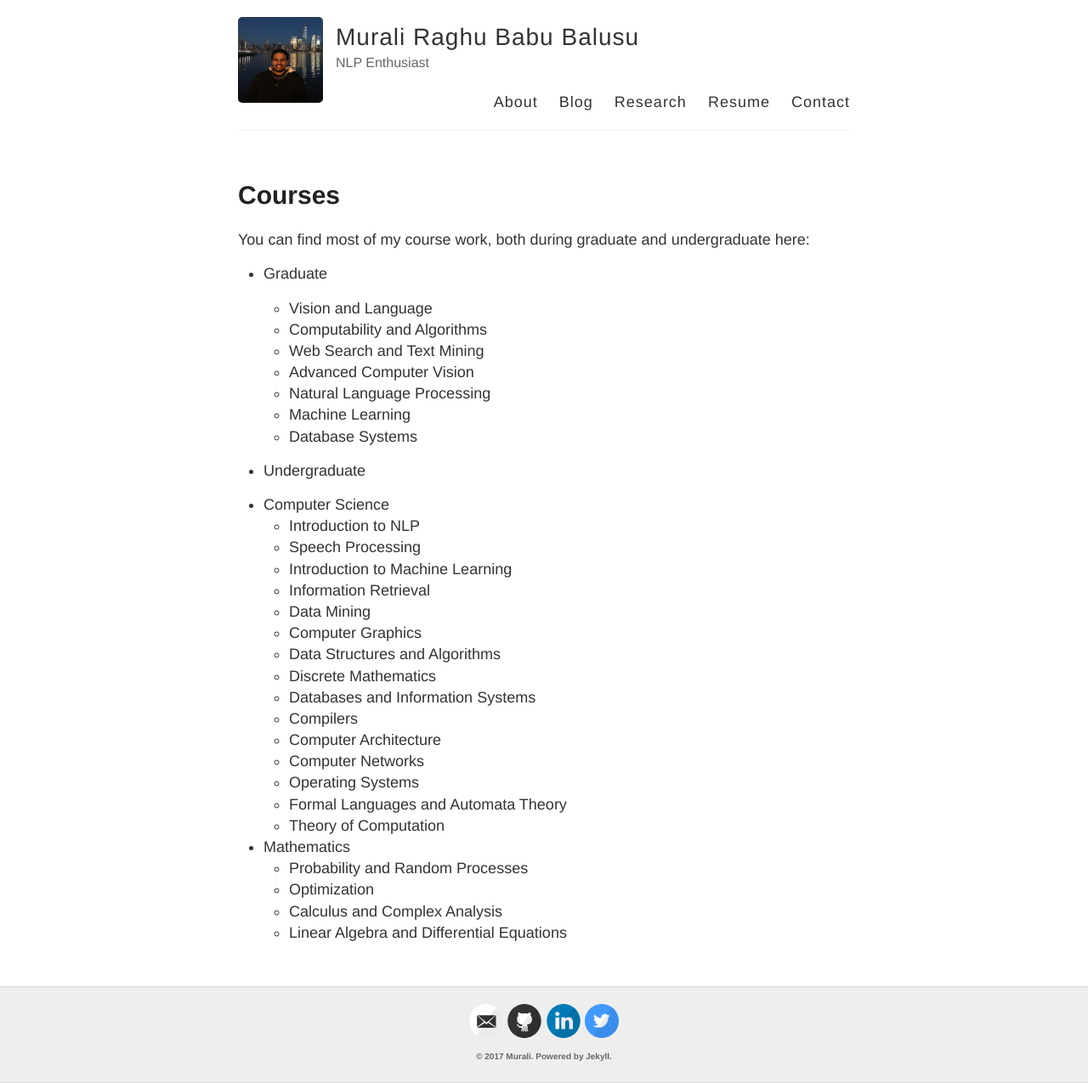
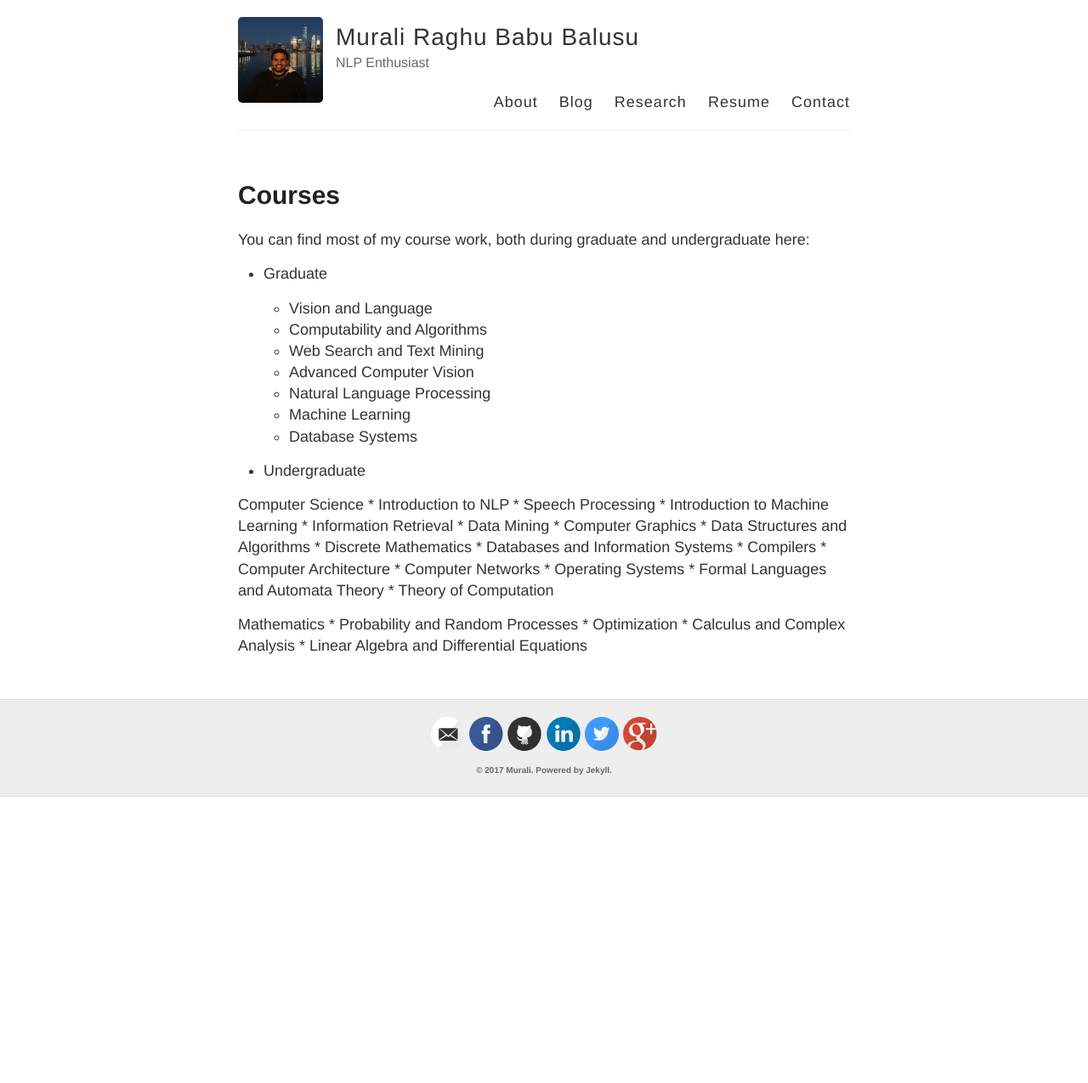
Before and after one commit to bmurali1994/bmurali1994.github.io, a Jekyll site: the page built from courses.md, in a window 1280 px wide. Shown: the whole page at 85% size. Built offline with Jekyll 4.4.1, drawn with Linux system fonts in a browser that asks for light colours; after the commit the page ends 938 px from its top, so only the background shows below that.

Commit message:
footer links

```diff
--- a/_config.yml
+++ b/_config.yml
@@ -20,7 +20,9 @@ footer-links:
   email: b1994murali@gmail.com
   linkedin: bmurali1994
   github: bmurali1994
+  facebook: b.muraliraghubabu
   twitter: bmurali1994
+  googleplus: MuraliRaghuBabu
 
 # Enter your Disqus shortname (not your username) to enable commenting on posts
 # You can find your shortname on the Settings page of your Disqus account
--- a/courses.md
+++ b/courses.md
@@ -18,7 +18,7 @@ You can find most of my course work, both during graduate and undergraduate here
 
 - Undergraduate
 
-* Computer Science
+Computer Science
 	* Introduction to NLP
 	* Speech Processing
 	* Introduction to Machine Learning
@@ -35,7 +35,7 @@ You can find most of my course work, both during graduate and undergraduate here
 	* Formal Languages and Automata Theory
 	* Theory of Computation
 
-* Mathematics
+Mathematics
 	* Probability and Random Processes
 	* Optimization
 	* Calculus and Complex Analysis
```
